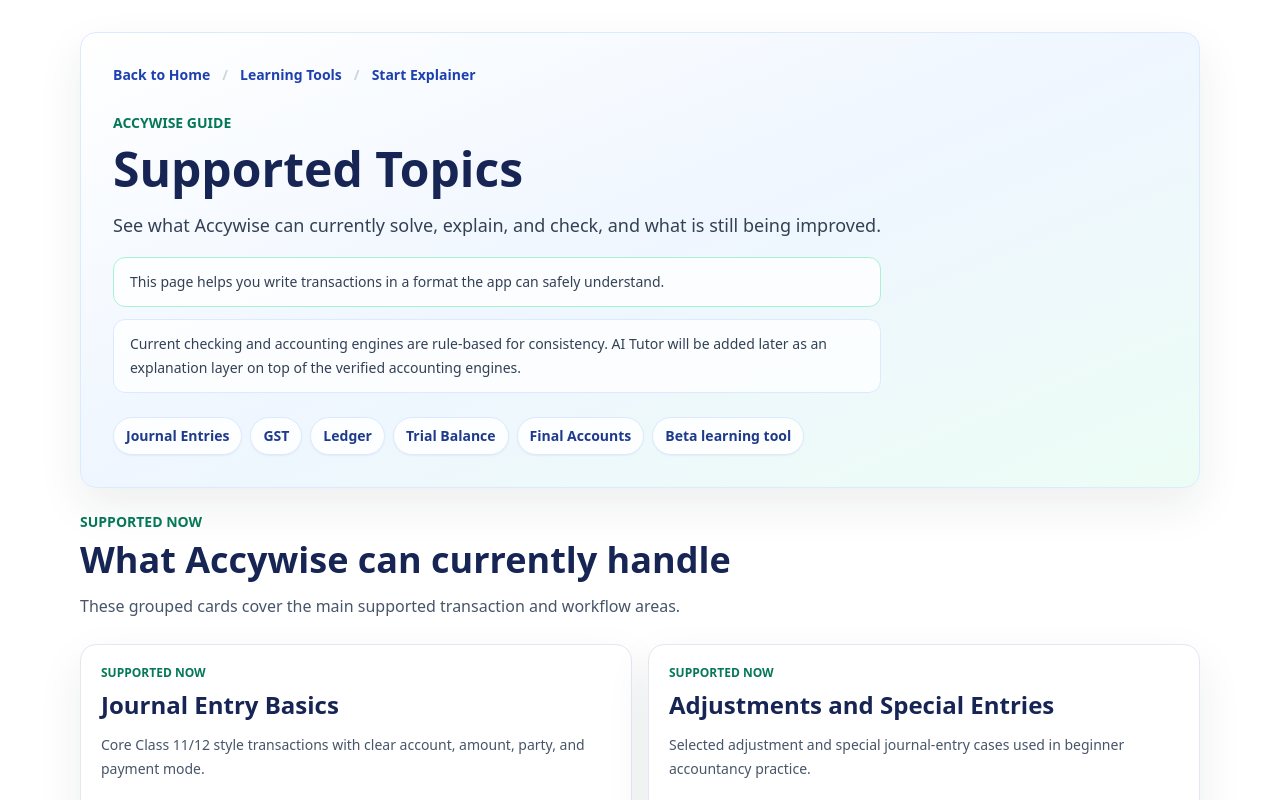
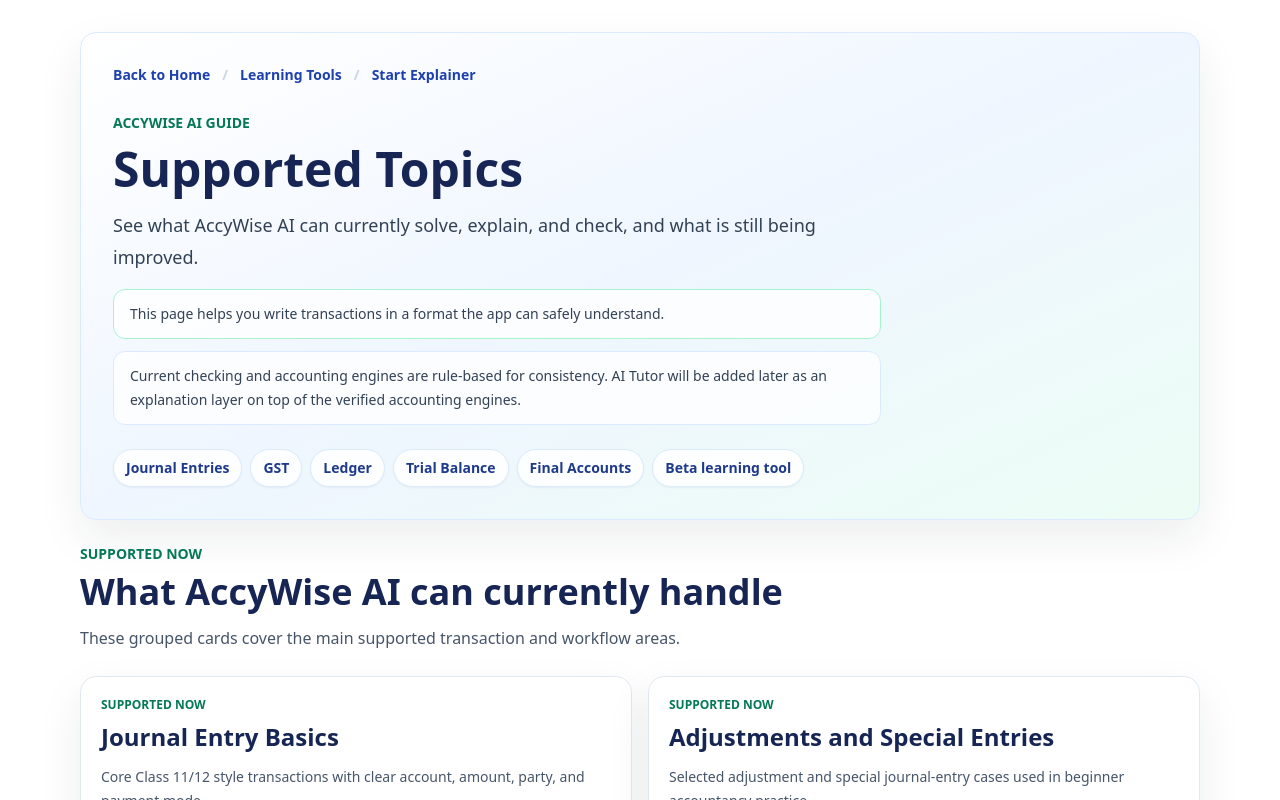
Before and after one commit to mrgogoi59/journal-entry-ai-checker, a Next.js app: page /supported-transactions in a window 1280 px wide. Shown: the top 800 px of the page. Built offline with nearby package versions, Linux system fonts and the light colour scheme.

Commit message:
Standardize public brand to AccyWise AI

```diff
--- a/app/how-to-use/page.tsx
+++ b/app/how-to-use/page.tsx
@@ -275,7 +275,7 @@
       </nav>
       <div className="mt-7 max-w-3xl">
         <p className="text-sm font-bold uppercase tracking-normal text-emerald-700">Student guide</p>
-        <h1 className="mt-3 text-4xl font-bold tracking-normal text-blue-950 sm:text-5xl">How to Use Accywise</h1>
+        <h1 className="mt-3 text-4xl font-bold tracking-normal text-blue-950 sm:text-5xl">How to Use AccyWise AI</h1>
         <p className="mt-4 text-lg leading-8 text-slate-700">
           Learn how to check journal entries, understand accounting logic, generate ledgers, prepare trial balance, and
           create final accounts step by step.
--- a/app/layout.tsx
+++ b/app/layout.tsx
@@ -4,8 +4,8 @@
 import "./globals.css";
 
 export const metadata: Metadata = {
-  title: "Journal Entry AI Checker",
-  description: "A simple journal entry practice checker for accountancy students.",
+  title: "AccyWise AI",
+  description: "AccyWise AI helps accountancy students learn, practice, and understand accounting workflows step by step.",
 };
 
 export default function RootLayout({ children }: Readonly<{ children: React.ReactNode }>) {
--- a/app/learn/LessonReader.tsx
+++ b/app/learn/LessonReader.tsx
@@ -257,7 +257,7 @@
         </section>
 
         <section className="rounded-2xl border border-slate-200 bg-white p-5 shadow-soft sm:p-6">
-          <p className="text-sm font-bold uppercase tracking-normal text-emerald-700">Connect with Accywise Tools</p>
+          <p className="text-sm font-bold uppercase tracking-normal text-emerald-700">Connect with AccyWise AI Tools</p>
           <h2 className="mt-2 text-2xl font-bold text-blue-950">Practice the same concept</h2>
           <div className="mt-5 flex flex-col gap-3 sm:flex-row sm:flex-wrap">
             {lesson.toolLinks.map((tool) => (
--- a/app/learn/page.tsx
+++ b/app/learn/page.tsx
@@ -218,7 +218,7 @@
       <section className="mx-auto flex min-h-[calc(100vh-7rem)] w-full max-w-[1120px] flex-col">
         <header className="flex items-center justify-between gap-4 py-2">
           <Link href="/" className="text-lg font-bold tracking-normal text-blue-950">
-            Accywise
+            AccyWise AI
           </Link>
           <nav className="hidden items-center gap-5 text-sm font-bold text-blue-800 sm:flex">
             <Link href="/practice" className="transition hover:text-blue-950">
@@ -241,7 +241,7 @@
             <div className="relative grid gap-8 lg:grid-cols-[1fr_20rem] lg:items-start">
               <div className="max-w-3xl">
                 <h1 className="text-4xl font-bold tracking-normal text-blue-950 sm:text-6xl">
-                  Hi, I&apos;m AccyWise.
+                  Hi, I&apos;m AccyWise AI.
                 </h1>
                 <p className="mt-5 max-w-2xl text-lg font-semibold leading-8 text-slate-700 sm:text-xl">
                   I&apos;ll help you learn Accountancy step by step.
--- a/app/page.tsx
+++ b/app/page.tsx
@@ -15,7 +15,7 @@
       <header className="sticky top-0 z-20 border-b border-blue-100 bg-white/95 px-4 py-4 backdrop-blur sm:px-6">
         <nav className="mx-auto flex w-full max-w-[1120px] items-center justify-between gap-4">
           <Link href="/" className="text-xl font-bold text-blue-950">
-            Accywise
+            AccyWise AI
           </Link>
           <div className="hidden items-center gap-6 text-sm font-semibold text-slate-700 md:flex">
             <Link href="/learn" className="transition hover:text-blue-900">
@@ -73,7 +73,7 @@
           <SectionHeader
             eyebrow="The solution"
             title="A complete accountancy learning flow"
-            body="Accywise helps students understand how every accounting step connects to the next."
+            body="AccyWise AI helps students understand how every accounting step connects to the next."
           />
           <div className="mt-8 grid gap-3 md:grid-cols-5">
             {learningFlow.map((step, index) => (
@@ -108,7 +108,7 @@
       <footer className="border-t border-slate-200 px-4 py-8 sm:px-6">
         <div className="mx-auto flex w-full max-w-[1120px] flex-col gap-4 text-sm text-slate-600 md:flex-row md:items-center md:justify-between">
           <div>
-            <div className="text-lg font-bold text-blue-950">Accywise</div>
+            <div className="text-lg font-bold text-blue-950">AccyWise AI</div>
             <p className="mt-1">Built for commerce students</p>
           </div>
           <div className="flex flex-wrap gap-4 font-semibold text-slate-700">
--- a/app/supported-transactions/page.tsx
+++ b/app/supported-transactions/page.tsx
@@ -252,7 +252,7 @@
         <section>
           <SectionHeader
             eyebrow="Supported now"
-            title="What Accywise can currently handle"
+            title="What AccyWise AI can currently handle"
             body="These grouped cards cover the main supported transaction and workflow areas."
           />
           <div className="mt-6 grid gap-4 lg:grid-cols-2">
@@ -319,10 +319,10 @@
         </Link>
       </nav>
       <div className="mt-7 max-w-3xl">
-        <p className="text-sm font-bold uppercase tracking-normal text-emerald-700">Accywise guide</p>
+        <p className="text-sm font-bold uppercase tracking-normal text-emerald-700">AccyWise AI guide</p>
         <h1 className="mt-3 text-4xl font-bold tracking-normal text-blue-950 sm:text-5xl">Supported Topics</h1>
         <p className="mt-4 text-lg leading-8 text-slate-700">
-          See what Accywise can currently solve, explain, and check, and what is still being improved.
+          See what AccyWise AI can currently solve, explain, and check, and what is still being improved.
         </p>
         <p className="mt-4 rounded-xl border border-emerald-200 bg-white/80 px-4 py-3 text-sm font-medium leading-6 text-slate-700">
           This page helps you write transactions in a format the app can safely understand.
@@ -399,7 +399,7 @@
           <p className="text-sm font-bold uppercase tracking-normal text-emerald-700">Final Accounts support</p>
           <h2 className="mt-2 text-3xl font-bold tracking-normal text-blue-950">Final Accounts support</h2>
           <p className="mt-4 text-base leading-7 text-slate-700">
-            Accywise can prepare Trading A/c, Profit & Loss A/c, and a simple sole proprietorship Balance Sheet from
+            AccyWise AI can prepare Trading A/c, Profit & Loss A/c, and a simple sole proprietorship Balance Sheet from
             trial balance balances.
           </p>
           <Link
--- a/app/tools/page.tsx
+++ b/app/tools/page.tsx
@@ -88,7 +88,7 @@
     tools: [
       {
         title: "Start Learning",
-        description: "Return to the simple starting point for learning with Accywise.",
+        description: "Return to the simple starting point for learning with AccyWise AI.",
         href: "/learn",
         label: "Continue Learning",
       },
@@ -106,7 +106,7 @@
       },
       {
         title: "Supported Topics",
-        description: "See what Accywise currently supports and what is not supported yet.",
+        description: "See what AccyWise AI currently supports and what is not supported yet.",
         href: "/supported-transactions",
         label: "View Topics",
       },
```
Also changed, not shown: 2 other files (tests, documents, lock files or other folders).
